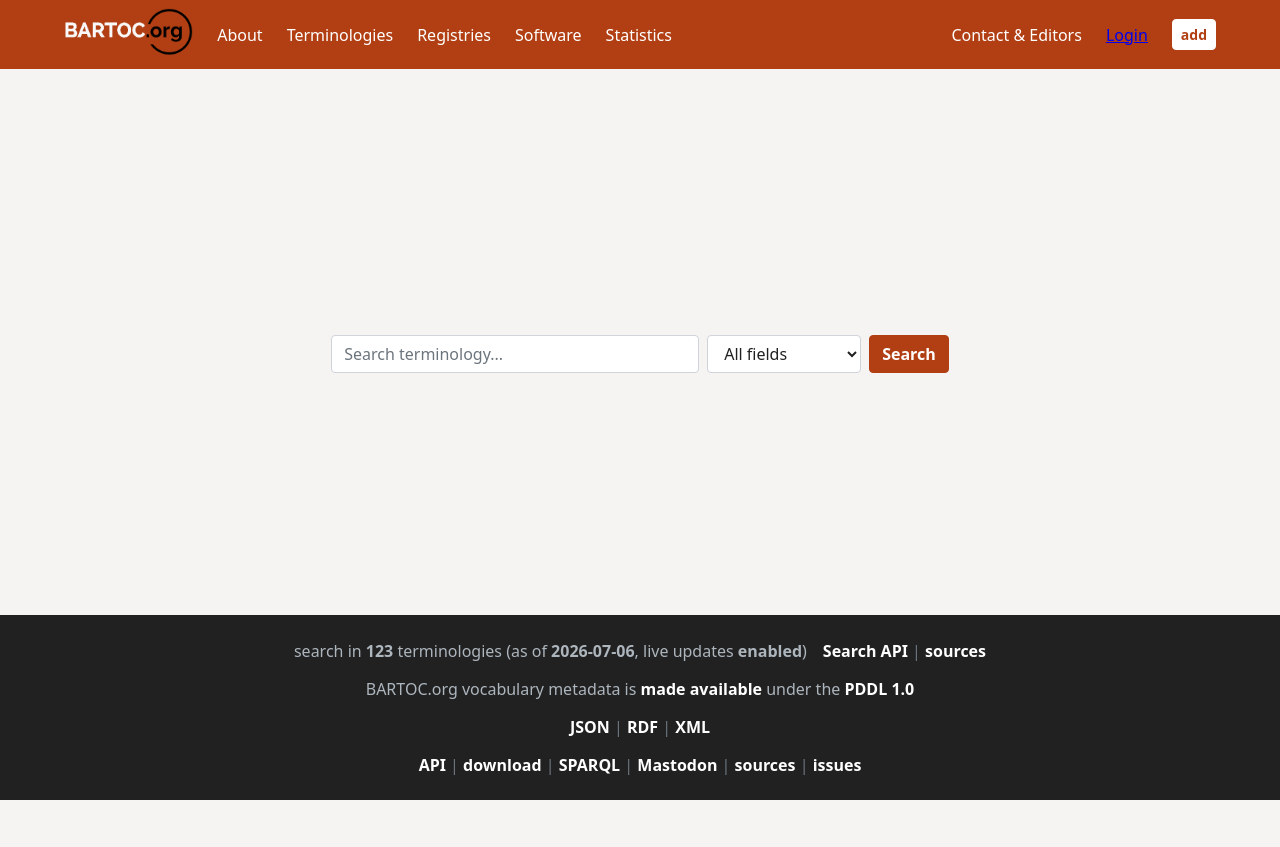
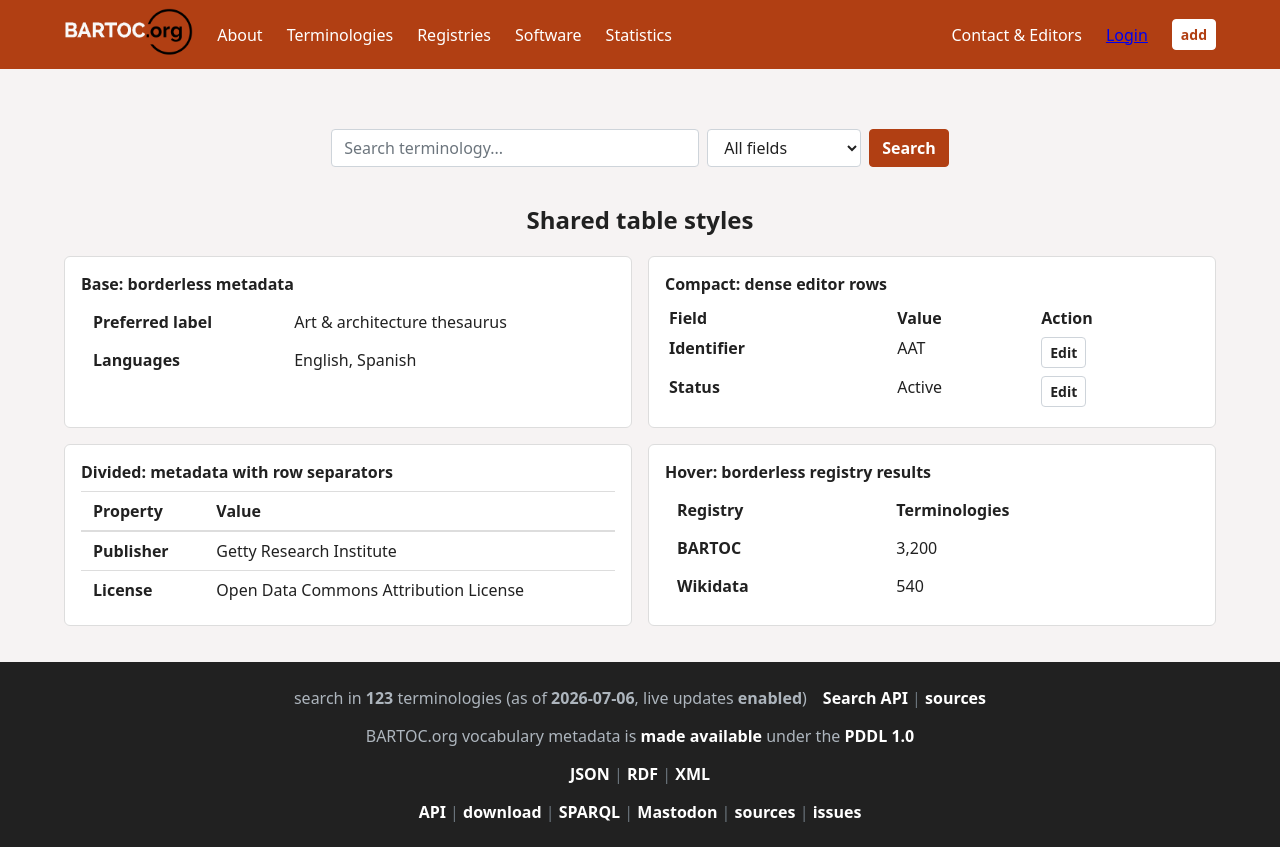
Before and after one commit to gbv/bartoc-components, a Vue app: page / in a window 1280 px wide. Before the commit the page ends 800 px from the top, so only its background shows below. Built offline with nearby package versions, Linux system fonts and the light colour scheme.

Commit message:
Add shared table CSS utilities

```diff
--- a/dev/App.vue
+++ b/dev/App.vue
@@ -20,6 +20,143 @@
     <main class="app-container demo-main">
       <section class="demo-search">
         <BartocSearchBar />
+      </section>
+
+      <section
+        class="demo-tables"
+        aria-labelledby="demo-tables-title">
+        <h1 id="demo-tables-title">
+          Shared table styles
+        </h1>
+
+        <div class="demo-table-grid">
+          <article class="demo-table-card">
+            <table class="cc-table">
+              <caption>Base: borderless metadata</caption>
+              <tbody>
+                <tr>
+                  <th scope="row">
+                    Preferred label
+                  </th>
+                  <td>Art &amp; architecture thesaurus</td>
+                </tr>
+                <tr>
+                  <th scope="row">
+                    Languages
+                  </th>
+                  <td>English, Spanish</td>
+                </tr>
+              </tbody>
+            </table>
+          </article>
+
+          <article class="demo-table-card">
+            <table class="cc-table cc-table--compact">
+              <caption>Compact: dense editor rows</caption>
+              <thead>
+                <tr>
+                  <th scope="col">
+                    Field
+                  </th>
+                  <th scope="col">
+                    Value
+                  </th>
+                  <th scope="col">
+                    Action
+                  </th>
+                </tr>
+              </thead>
+              <tbody>
+                <tr>
+                  <th scope="row">
+                    Identifier
+                  </th>
+                  <td>AAT</td>
+                  <td>
+                    <button
+                      class="cc-button cc-button-secondary cc-button-sm"
+                      type="button">
+                      Edit
+                    </button>
+                  </td>
+                </tr>
+                <tr>
+                  <th scope="row">
+                    Status
+                  </th>
+                  <td>Active</td>
+                  <td>
+                    <button
+                      class="cc-button cc-button-secondary cc-button-sm"
+                      type="button">
+                      Edit
+                    </button>
+                  </td>
+                </tr>
+              </tbody>
+            </table>
+          </article>
+
+          <article class="demo-table-card">
+            <table class="cc-table cc-table--divided">
+              <caption>Divided: metadata with row separators</caption>
+              <thead>
+                <tr>
+                  <th scope="col">
+                    Property
+                  </th>
+                  <th scope="col">
+                    Value
+                  </th>
+                </tr>
+              </thead>
+              <tbody>
+                <tr>
+                  <th scope="row">
+                    Publisher
+                  </th>
+                  <td>Getty Research Institute</td>
+                </tr>
+                <tr>
+                  <th scope="row">
+                    License
+                  </th>
+                  <td>Open Data Commons Attribution License</td>
+                </tr>
+              </tbody>
+            </table>
+          </article>
+
+          <article class="demo-table-card">
+            <table class="cc-table cc-table--hover">
+              <caption>Hover: borderless registry results</caption>
+              <thead>
+                <tr>
+                  <th scope="col">
+                    Registry
+                  </th>
+                  <th scope="col">
+                    Terminologies
+                  </th>
+                </tr>
+              </thead>
+              <tbody>
+                <tr>
+                  <th scope="row">
+                    BARTOC
+                  </th>
+                  <td>3,200</td>
+                </tr>
+                <tr>
+                  <th scope="row">
+                    Wikidata
+                  </th>
+                  <td>540</td>
+                </tr>
+              </tbody>
+            </table>
+          </article>
+        </div>
       </section>
     </main>
 
@@ -113,6 +250,8 @@
   display: flex;
   align-items: center;
   flex: 1 0 auto;
+  flex-direction: column;
+  gap: var(--cc-space-xl);
   justify-content: center;
   padding-block: var(--cc-space-xl);
 }
@@ -121,4 +260,38 @@
   width: min(100%, 48rem);
   text-align: center;
 }
+
+.demo-tables {
+  width: 100%;
+}
+
+.demo-tables h1 {
+  margin-top: 0;
+  text-align: center;
+}
+
+.demo-table-grid {
+  display: grid;
+  gap: var(--cc-space-md);
+  grid-template-columns: repeat(auto-fit, minmax(min(100%, 28rem), 1fr));
+}
+
+.demo-table-card {
+  min-width: 0;
+  padding: var(--cc-space-md);
+  overflow-x: auto;
+  border: 1px solid var(--cc-border-color);
+  border-radius: var(--cc-radius-md);
+  background: var(--cc-color-surface);
+}
+
+.demo-table-card caption {
+  margin-bottom: var(--cc-space-sm);
+  font-weight: var(--cc-font-weight-bold);
+  text-align: start;
+}
+
+.demo-table-card .cc-table {
+  margin-bottom: 0;
+}
 </style>
--- a/src/styles/index.css
+++ b/src/styles/index.css
@@ -1,6 +1,7 @@
 @import "./design-tokens.css";
 @import "./layout.css";
 @import "./controls.css";
+@import "./tables.css";
 @import "./header.css";
 @import "./search-bar.css";
 @import "./footer.css";
--- /dev/null
+++ b/src/styles/tables.css
@@ -0,0 +1,34 @@
+.cc-table {
+  width: 100%;
+  margin-bottom: var(--cc-space-md);
+  border-collapse: collapse;
+  color: var(--cc-color-text);
+}
+
+.cc-table th,
+.cc-table td {
+  padding: var(--cc-row-padding-y) var(--cc-row-padding-x);
+  vertical-align: top;
+  text-align: start;
+}
+
+.cc-table.cc-table--compact th,
+.cc-table.cc-table--compact td {
+  padding: var(--cc-space-xs);
+}
+
+.cc-table.cc-table--divided th,
+.cc-table.cc-table--divided td {
+  border-top: 1px solid var(--cc-border-color);
+}
+
+.cc-table.cc-table--divided thead th {
+  border-bottom: 2px solid var(--cc-border-color);
+  vertical-align: bottom;
+}
+
+.cc-table.cc-table--hover tbody tr:hover > th,
+.cc-table.cc-table--hover tbody tr:hover > td {
+  background-color: var(--cc-color-highlight);
+  color: var(--cc-color-text);
+}
```
Also changed, not shown: 2 other files (tests, documents, lock files or other folders).
